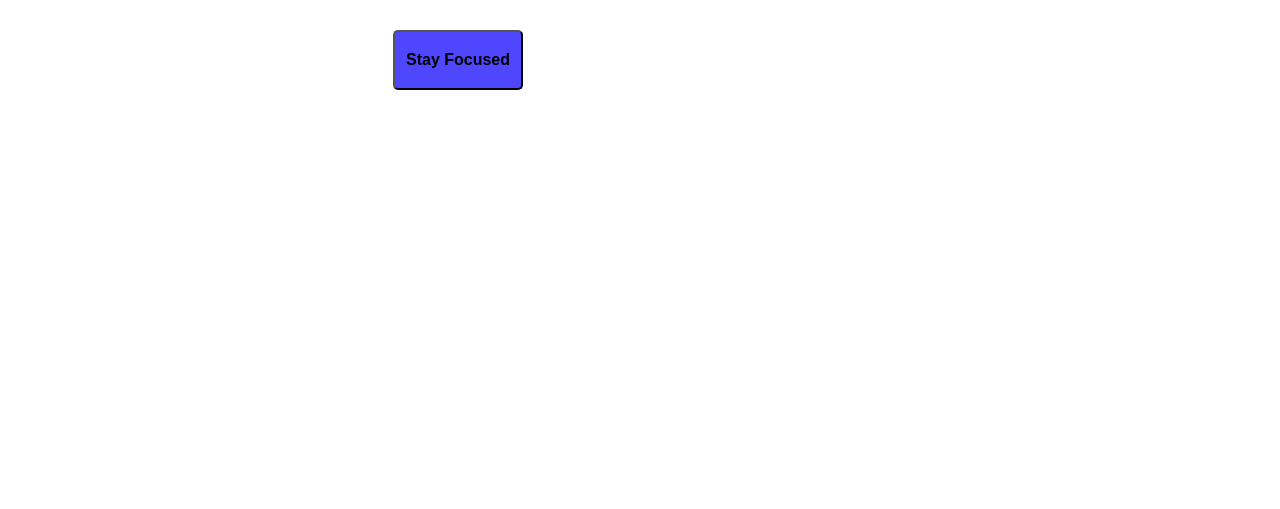
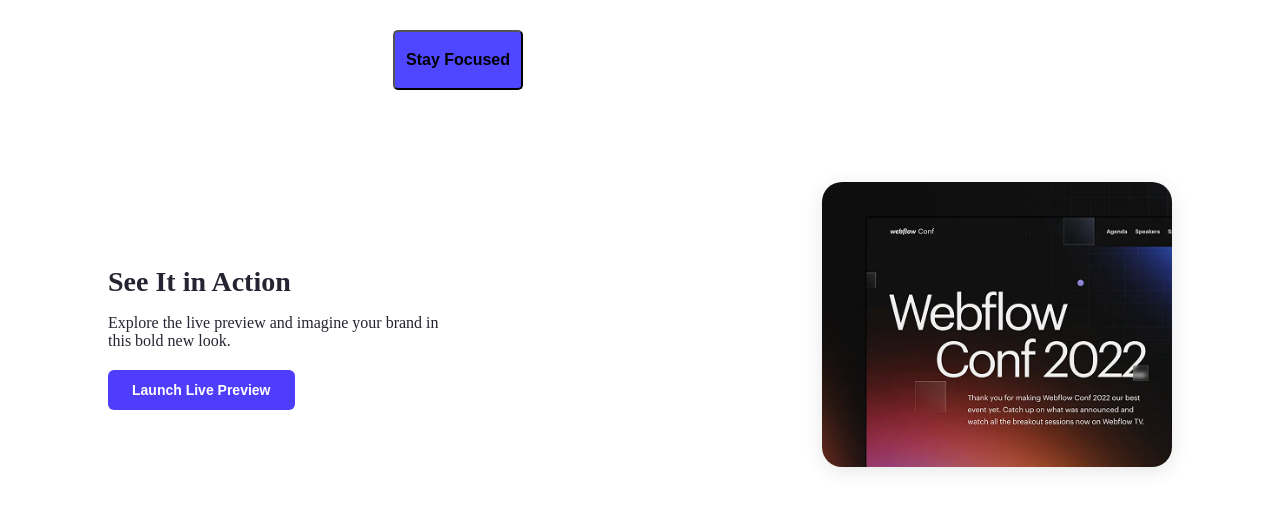
Before and after one commit to sulayman110/fast-assignment, a plain HTML site: page index.html in a window 1280 px wide. Shown: the part 387-896 px from the top of the page. Before the commit the page ends 800 px from the top, so only its background shows below. Drawn offline with Linux system fonts and the light colour scheme.

Commit message:
added in action.html

```diff
--- a/index.html
+++ b/index.html
@@ -24,6 +24,18 @@
         </section>
     </header>
     <main>
+       <div class="action-section">
+  <div class="text-content">
+    <h2>See It in Action</h2>
+    <p>Explore the live preview and imagine your brand in this bold new look.</p>
+    <button class="preview-btn">Launch Live Preview</button>
+  </div>
+  <div class="image-content">
+    <img src="/Assets/wc-mini.png" alt="Webflow Conf 2022 Preview">
+  </div>
+</div>
+
+        </section>
 
     </main>
     <footer>
--- a/styles/index.css
+++ b/styles/index.css
@@ -46,3 +46,40 @@ height: 240px;
 
 
 }
+/* banner sty;e */
+.action-section{
+  display:flex;
+  justify-content: space-between;
+align-items: center;
+margin: 60px;
+padding: 40px;
+}
+.text-content h2{
+  font-size: 28px;
+margin-bottom: 10px;
+color: #252432;
+}
+
+.text-content p {
+  max-width: 350px;
+margin-bottom: 20px;
+color:#252432 ;
+}
+
+.preview-btn {
+  background-color: #4e3efc;
+  color: white;
+  border: none;
+  padding: 12px 24px;
+  border-radius: 6px;
+  cursor: pointer;
+  font-size: 14px;
+  font-weight: bold;
+  transition: background-color 0.3s;
+}
+
+.image-content img {
+  width: 350px;
+  border-radius: 20px;
+  box-shadow: 0 4px 20px rgba(0,0,0,0.1);
+}
```
Also changed, not shown: Assets/Hero-bg.png (added), Assets/avatar.png (added), Assets/icon-star.png (added), Assets/wc-big.png (added), Assets/wc-mini.png (added).
